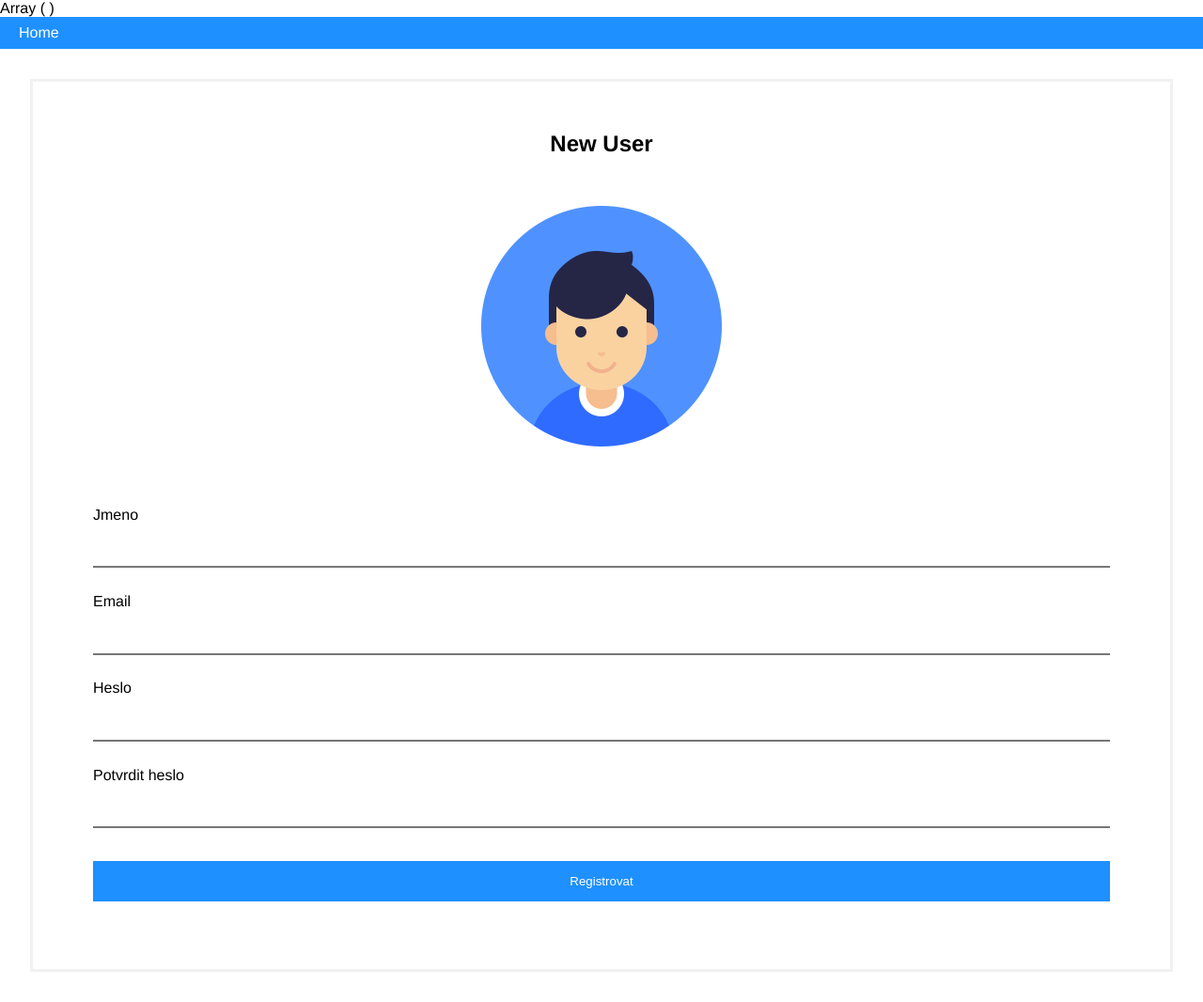
After one commit to sulsseo/ZWA-codes, a PHP site: page /registration.php in a window 1280 px wide. The commit adds this page. Shown: the whole page at 94% size. Run offline with PHP 8.4, Linux system fonts and the light colour scheme.

Commit message:
add registration with handling

```diff
--- a/semestralka/css/forms.css
+++ b/semestralka/css/forms.css
@@ -1,3 +1,11 @@
+.fail {
+    border: 2px solid rgb(255, 76, 76);
+}
+
+.succ {
+    border: 2px solid rgb(1, 154, 11)
+}
+
 /* whole form style */
 form {
     border: 3px solid #f1f1f1;
@@ -11,12 +19,13 @@ label {
 }
 
 /* styles for email and password fields */
-input[type=email], input[type=password] {
+input[type=email], input[type=password], input[type=text]  {
     width: 100%;
     padding: 1em 1em;
-    margin: 1em 0;
+    margin: 0.3em 0 2em 0;
     display: inline-block;
-    border: 1px solid #ccc;
+    /* border: 1px solid #ccc; */
+    border-width: 0 0 2px 0;
     box-sizing: border-box;
 }
 
@@ -34,7 +43,3 @@ button {
 .container {
     padding: 2em;
 }
-
-.failure {
-    background-color: rgb(255, 120, 120);
-}
--- /dev/null
+++ b/semestralka/js/registrationForm.js
@@ -0,0 +1,53 @@
+/**
+ * Created by kuba on 01.11.17.
+ */
+
+// function get parameter with event information
+function kontrola(event) {
+
+    // search @ in email field
+    if (email.value.indexOf("@") === -1) {
+        // event ignor
+        event.preventDefault();
+        // email.style.backgroundColor="red";
+
+        email.classList.remove("succ");
+        email.classList.add("fail");
+    } else {
+        email.classList.remove("fail");
+        email.classList.add("succ");
+    }
+
+    // both are the same?
+    if (pass.value === pass2.value) {
+        pass.classList.remove("fail");
+        pass2.classList.remove("fail");
+
+        pass.classList.add("succ");
+        pass2.classList.add("succ");
+    } else {
+        pass.classList.remove("succ");
+        pass2.classList.remove("succ");
+
+        pass.classList.add("fail");
+        pass2.classList.add("fail");
+    }
+
+    console.log(pass.value);console.log(pass2.value);
+}
+
+var form = document.querySelector("form");
+
+// add event
+// form.addEventListener("submit", kontrola);
+
+var email = document.querySelector("#email");
+var pass = document.querySelector("[id=password]");
+var pass2 = document.querySelector("[id=password2]");
+
+
+// check if email is correct
+email.addEventListener("blur", kontrola);
+
+// check if both passwords are the same
+pass2.addEventListener("blur", kontrola);
--- a/semestralka/login.php
+++ b/semestralka/login.php
@@ -4,7 +4,7 @@ ob_start();
 
 function kontrola($user) {
     echo "kontrola: ".$user;
-    print_r(get_user($user));
+    // print_r(get_user($user));
     if ($user == "kuba@trmal") {
         return true;
     } else {
@@ -52,7 +52,7 @@ if (isset($_POST["user"])) {
         </div>
         <div class="container">
             <label>Email</label>
-            <input id="email" type="email" name="user" value="<?php echo htmlspecialchars($user)?>">
+            <input id="email" type="email" value="<?php echo htmlspecialchars($user)?>" name="user">
 
             <label>Heslo</label>
             <input id="password" type="password" name="pass">
--- a/semestralka/php/db_lib.php
+++ b/semestralka/php/db_lib.php
@@ -85,7 +85,6 @@ function add_user($username, $plain_password) {
     } else{
         echo "ERROR: Could not able to execute $sql. " . mysqli_error($link);
     }
-
 }
 
 /**
--- a/semestralka/php/login_form.php
+++ /dev/null
@@ -1,5 +0,0 @@
-<?php
-    require("db_lib.php");
-
-
-?>
--- /dev/null
+++ b/semestralka/registration.php
@@ -0,0 +1,82 @@
+<?php
+require("php/db_lib.php");
+$firstname = "";
+$user = "";
+
+// ob_start();
+
+// function kontrola($user) {
+//     echo "kontrola: ".$user;
+//     print_r(get_user($user));
+//     if ($user == "kuba@trmal") {
+//         return true;
+//     } else {
+//         return false;
+//     }
+// }
+
+// predvyplnovani formulare pokud byl uz nekdy vyplneny
+// v action vola sebe sama
+
+print_r($_POST);
+
+// if (isset($_POST["user"])) {
+//     $user = $_POST["user"];
+
+//     if (kontrola($user)) {
+//     //     // ulozeni do DB
+//     //     // metodou get se presmeruje na jinou stranku - viz PRG
+//         // header("HTTP/1.1 303 See Other");
+//         header("Location: http://wa.toad.cz/~trmaljak");
+//         die();
+//     }
+// }
+?>
+<!DOCTYPE html>
+<html lang="cs">
+
+<head>
+    <meta charset="UTF-8">
+    <title>Registration page</title>
+
+    <link href="css/main.css" rel="stylesheet" type="text/css">
+    <link href="css/forms.css" rel="stylesheet" type="text/css">
+</head>
+
+<body>
+    <nav>
+        <ul class="horizontal-nav">
+            <li class="nav-item">
+                <a href="index.html">Home</a>
+            </li>
+        </ul>
+    </nav>
+    <form class="registration-form" method="POST" action="registration.php">
+        <h2>New User</h2>
+        <div class="container">
+            <img src="images/avatar.png" alt="avatar picture">
+        </div>
+        <div class="container">
+            <label>Jmeno</label>
+            <input id="firstname" type="text" name="firstname" value="<?php echo htmlspecialchars($user)?>">
+
+            <label>Email</label>
+            <input id="email" type="email" name="user" value="<?php echo htmlspecialchars($user)?>">
+
+            <label>Heslo</label>
+            <input id="password" type="password" name="pass">
+
+            <label>Potvrdit heslo</label>
+            <input id="password2" type="password" name="pass2">
+
+            <button type="submit">Registrovat</button>
+        </div>
+    </form>
+
+
+    <!-- scripts section -->
+    <script src="js/registrationForm.js"></script>
+
+</body>
+
+</html>
```
Also changed, not shown: semestralka/index.html (+4 -8 lines), semestralka/js/loginForm.js (+6 -13 lines).
